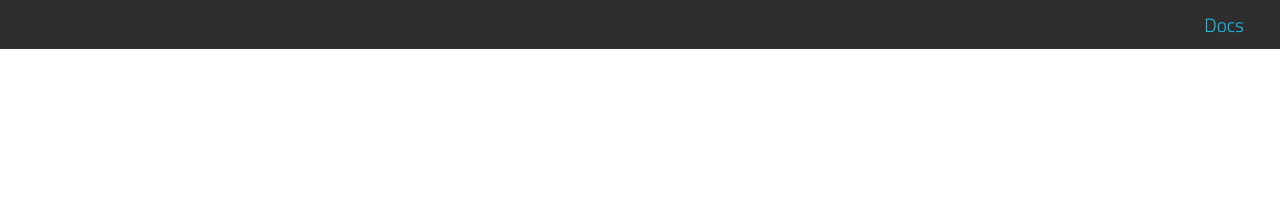
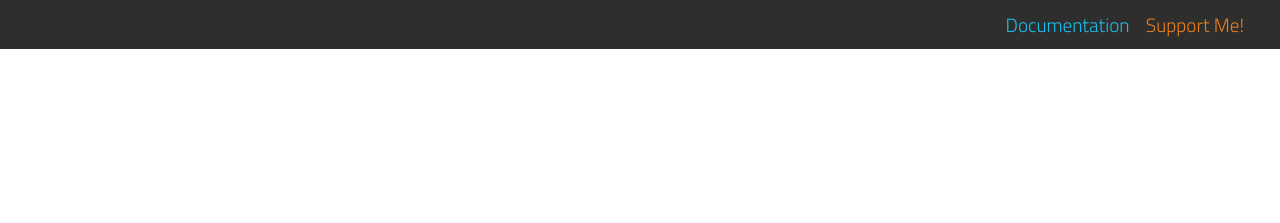
Before and after one commit to DXsmiley/mathbot, a plain HTML site: page index.html in a window 1280 px wide. Shown: the top 223 px of the page. Drawn offline with Linux system fonts and the light colour scheme.

Commit message:
Link to Patreon page

```diff
--- a/index.html
+++ b/index.html
@@ -9,7 +9,8 @@
 	<body>
 		<div class="navbox">
 			<p>
-				<a href="docs.html">Docs</a>
+				<a href="docs.html">Documentation</a>
+				<a class="orange" href="https://www.patreon.com/dxsmiley">Support Me!</a>
 				<!-- <a href="#">Support</a> -->
 				<!-- <a href="#">Dashboard</a> -->
 				<!-- <a href="#">Donate</a> -->
--- a/style.css
+++ b/style.css
@@ -116,13 +116,13 @@ div.navbox p {
 
 }
 
-@media (min-width: 1300px) {
+/*@media (min-width: 1300px) {
 
 	div.navbox {
 		background-color: transparent;
 	}
 
-}
+}*/
 
 @media (min-width: 1600px) {
 
@@ -134,6 +134,10 @@ div.navbox p {
 
 div.navbox a:visited {
 	color: rgb(28, 190, 233);
+}
+
+div.navbox a.orange {
+	color: rgb(233, 127, 28);
 }
 
 /*img {
```
Also changed, not shown: docs.html (+1 -0 lines).
